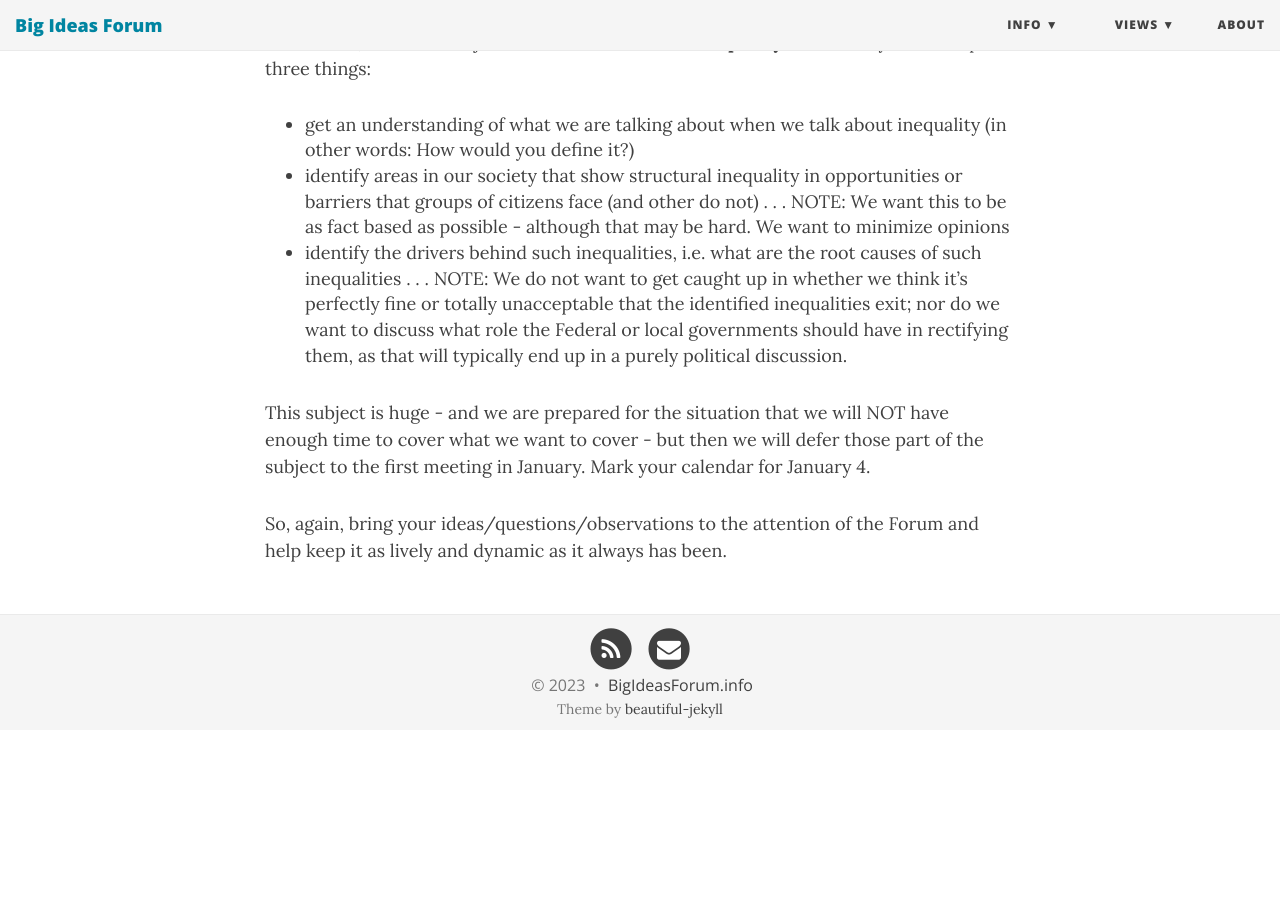
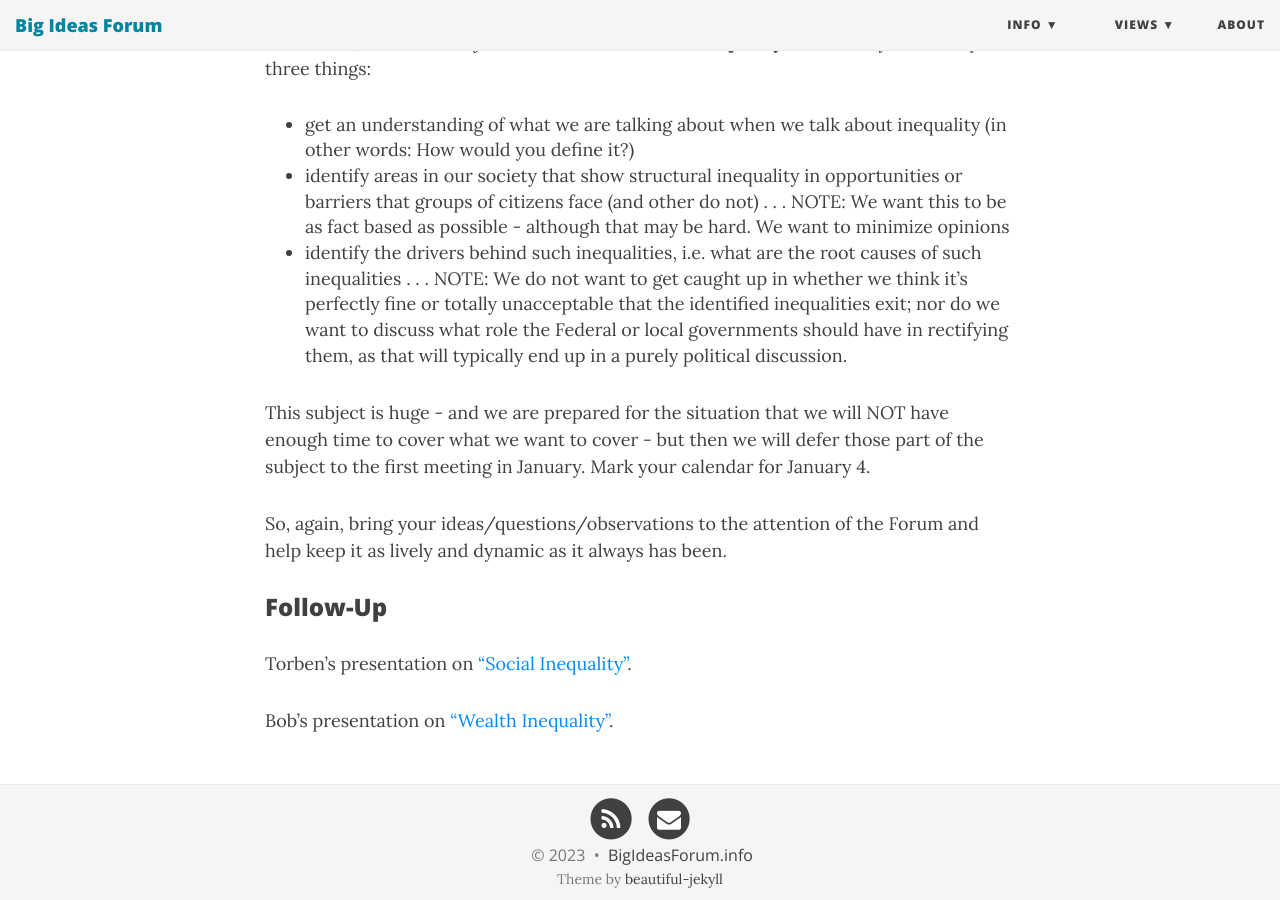
Before and after one commit to BigIdeasForum/bigideasforum.github.io, a Jekyll site: the page built from _posts/2023/2023-12-07-mindquest.md, in a window 1280 px wide and 900 px high, scrolled down 748 px. Built offline with Jekyll 4.4.1, drawn with Linux system fonts in a browser that asks for light colours; nearby versions of some CDN libraries; before the commit the page ends 1478 px from its top, so only the background shows below that.

Commit message:
Update last event

```diff
--- a/_posts/2023/2023-12-07-mindquest.md
+++ b/_posts/2023/2023-12-07-mindquest.md
@@ -20,3 +20,9 @@ We will try to accomplish three things:
 This subject is huge - and we are prepared for the situation that we will NOT have enough time to cover what we want to cover - but then we will defer those part of the subject to the first meeting in January. Mark your calendar for January 4.
 
 So, again, bring your ideas/questions/observations to the attention of the Forum and help keep it as lively and dynamic as it always has been.
+
+### Follow-Up
+
+Torben's presentation on ["Social Inequality"](/assets/present/2023/2023-12-07/inequality.pdf).
+
+Bob's presentation on ["Wealth Inequality"](/assets/present/2023/2023-12-07/wealth-inequality.pdf).
```
Also changed, not shown: 2 other files.
